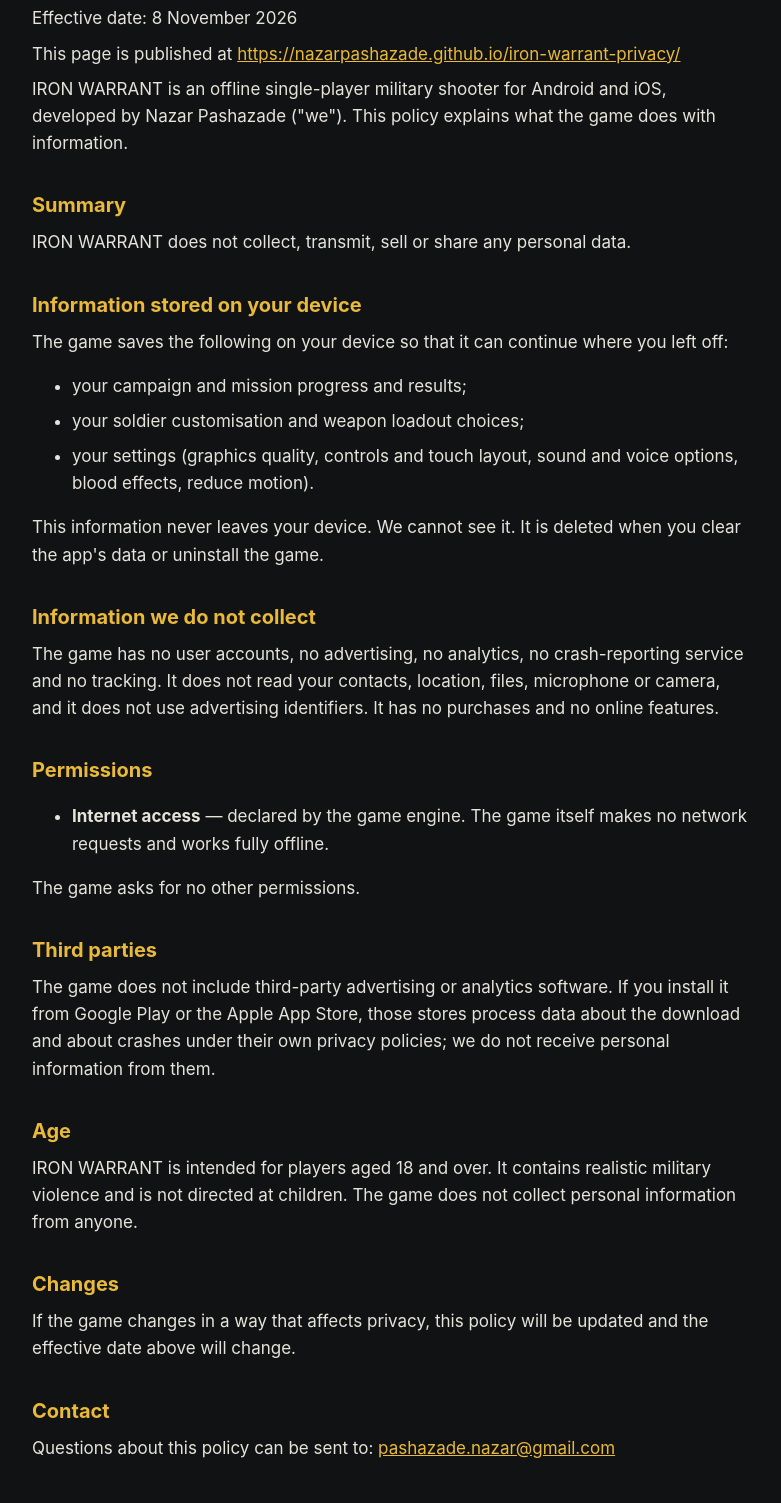
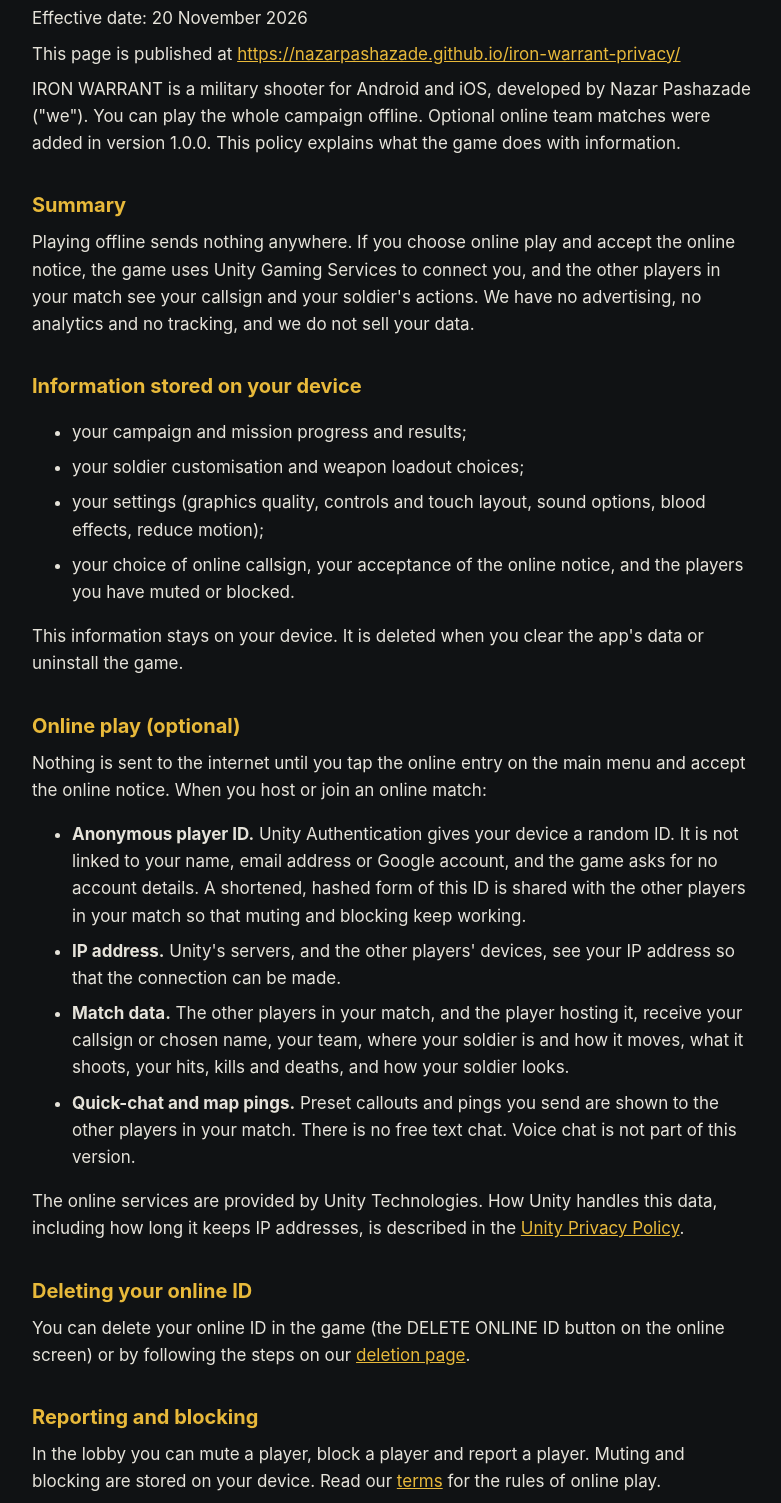
Before and after one commit to NazarPashazade/NazarPashazade.github.io, a plain HTML site: page iron-warrant-privacy/index.html in a window 1280 px wide. Shown: the part 97-1600 px from the top of the page, without its empty margins (248-1029 px from the left). Drawn offline with Linux system fonts and the light colour scheme.

Commit message:
Add IRON WARRANT online play privacy policy, terms and online ID deletion pages

```diff
--- a/iron-warrant-privacy/index.html
+++ b/iron-warrant-privacy/index.html
@@ -16,34 +16,48 @@ a{color:#e8b93a}
 <body>
 <main>
 <h1>IRON WARRANT — Privacy Policy</h1>
-<p>Effective date: 8 November 2026</p>
+<p>Effective date: 20 November 2026</p>
 <p>This page is published at <a href="https://nazarpashazade.github.io/iron-warrant-privacy/">https://nazarpashazade.github.io/iron-warrant-privacy/</a></p>
-<p>IRON WARRANT is an offline single-player military shooter for Android and iOS, developed by Nazar Pashazade (&quot;we&quot;). This policy explains what the game does with information.</p>
+<p>IRON WARRANT is a military shooter for Android and iOS, developed by Nazar Pashazade (&quot;we&quot;). You can play the whole campaign offline. Optional online team matches were added in version 1.0.0. This policy explains what the game does with information.</p>
 <h2>Summary</h2>
-<p>IRON WARRANT does not collect, transmit, sell or share any personal data.</p>
+<p>Playing offline sends nothing anywhere. If you choose online play and accept the online notice, the game uses Unity Gaming Services to connect you, and the other players in your match see your callsign and your soldier&#x27;s actions. We have no advertising, no analytics and no tracking, and we do not sell your data.</p>
 <h2>Information stored on your device</h2>
-<p>The game saves the following on your device so that it can continue where you left off:</p>
 <ul>
 <li>your campaign and mission progress and results;</li>
 <li>your soldier customisation and weapon loadout choices;</li>
-<li>your settings (graphics quality, controls and touch layout, sound and voice options, blood effects, reduce motion).</li>
+<li>your settings (graphics quality, controls and touch layout, sound options, blood effects, reduce motion);</li>
+<li>your choice of online callsign, your acceptance of the online notice, and the players you have muted or blocked.</li>
 </ul>
-<p>This information never leaves your device. We cannot see it. It is deleted when you clear the app&#x27;s data or uninstall the game.</p>
+<p>This information stays on your device. It is deleted when you clear the app&#x27;s data or uninstall the game.</p>
+<h2>Online play (optional)</h2>
+<p>Nothing is sent to the internet until you tap the online entry on the main menu and accept the online notice. When you host or join an online match:</p>
+<ul>
+<li><strong>Anonymous player ID.</strong> Unity Authentication gives your device a random ID. It is not linked to your name, email address or Google account, and the game asks for no account details. A shortened, hashed form of this ID is shared with the other players in your match so that muting and blocking keep working.</li>
+<li><strong>IP address.</strong> Unity&#x27;s servers, and the other players&#x27; devices, see your IP address so that the connection can be made.</li>
+<li><strong>Match data.</strong> The other players in your match, and the player hosting it, receive your callsign or chosen name, your team, where your soldier is and how it moves, what it shoots, your hits, kills and deaths, and how your soldier looks.</li>
+<li><strong>Quick-chat and map pings.</strong> Preset callouts and pings you send are shown to the other players in your match. There is no free text chat. Voice chat is not part of this version.</li>
+</ul>
+<p>The online services are provided by Unity Technologies. How Unity handles this data, including how long it keeps IP addresses, is described in the <a href="https://unity.com/legal/privacy-policy">Unity Privacy Policy</a>.</p>
+<h2>Deleting your online ID</h2>
+<p>You can delete your online ID in the game (the DELETE ONLINE ID button on the online screen) or by following the steps on our <a href="../iron-warrant-delete-online-id/">deletion page</a>.</p>
+<h2>Reporting and blocking</h2>
+<p>In the lobby you can mute a player, block a player and report a player. Muting and blocking are stored on your device. Read our <a href="../iron-warrant-terms/">terms</a> for the rules of online play.</p>
 <h2>Information we do not collect</h2>
-<p>The game has no user accounts, no advertising, no analytics, no crash-reporting service and no tracking. It does not read your contacts, location, files, microphone or camera, and it does not use advertising identifiers. It has no purchases and no online features.</p>
+<p>The game has no user accounts that you create, no advertising, no analytics, no crash-reporting service and no tracking. It does not read your contacts, location, files, microphone or camera, and it does not use advertising identifiers. It has no purchases.</p>
 <h2>Permissions</h2>
 <ul>
-<li><strong>Internet access</strong> — declared by the game engine. The game itself makes no network requests and works fully offline.</li>
+<li><strong>Internet access</strong> — used only for online play, after you accept the online notice.</li>
 </ul>
 <p>The game asks for no other permissions.</p>
 <h2>Third parties</h2>
-<p>The game does not include third-party advertising or analytics software. If you install it from Google Play or the Apple App Store, those stores process data about the download and about crashes under their own privacy policies; we do not receive personal information from them.</p>
+<p>The game includes no third-party advertising or analytics software. Online play uses Unity Gaming Services (authentication, relay and sessions). If you install the game from Google Play or the Apple App Store, those stores process data about the download and about crashes under their own privacy policies; we do not receive personal information from them.</p>
 <h2>Age</h2>
-<p>IRON WARRANT is intended for players aged 18 and over. It contains realistic military violence and is not directed at children. The game does not collect personal information from anyone.</p>
+<p>IRON WARRANT is intended for players aged 18 and over because of its realistic military violence. Online play is for players aged 16 and over. The game is not directed at children.</p>
 <h2>Changes</h2>
 <p>If the game changes in a way that affects privacy, this policy will be updated and the effective date above will change.</p>
 <h2>Contact</h2>
-<p>Questions about this policy can be sent to: <a href="mailto:pashazade.nazar@gmail.com">pashazade.nazar@gmail.com</a></p>
+<p>Questions about this policy, deletion requests and reports can be sent to:</p>
+<p><a href="mailto:pashazade.nazar@gmail.com">pashazade.nazar@gmail.com</a></p>
 </main>
 </body>
 </html>
```
Also changed, not shown: iron-warrant-delete-online-id/index.html (added, +38 -0 lines), iron-warrant-terms/index.html (added, +41 -0 lines), 1 other file.
